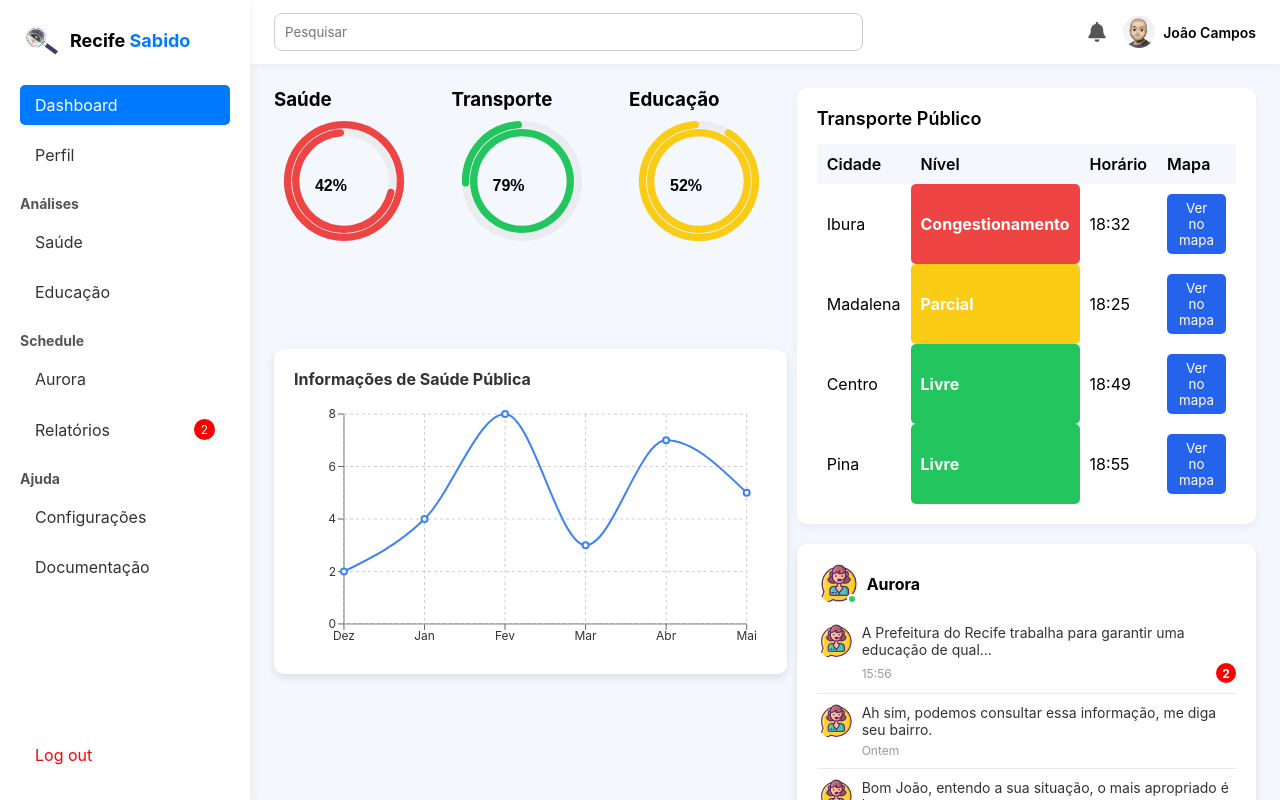
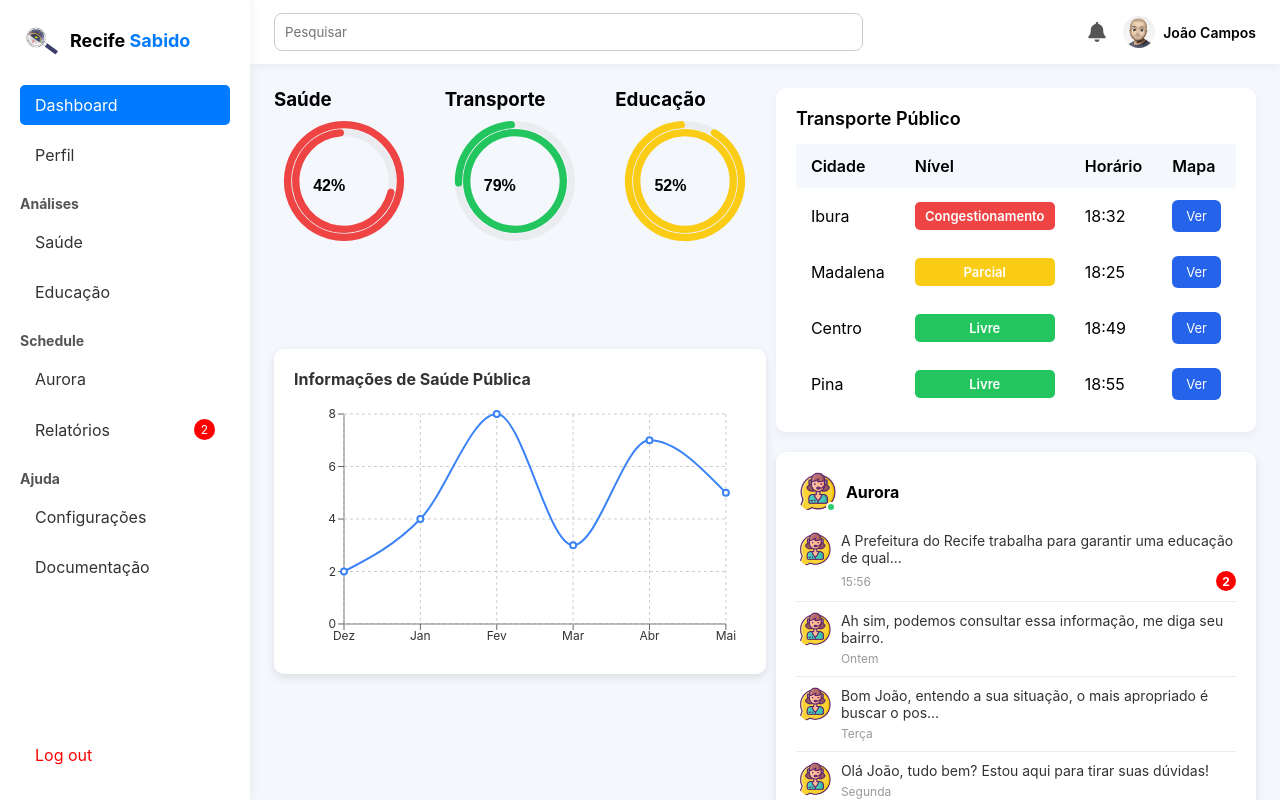
Before and after one commit to Vitorgb7/recife-sabido-front, a Next.js app: page / in a window 1280 px wide. Built offline with nearby package versions, Linux system fonts and the light colour scheme.

Commit message:
fix: consertando erro de estilização no item nivel de rota de transporte

```diff
--- a/src/app/components/TransportWidget.tsx
+++ b/src/app/components/TransportWidget.tsx
@@ -26,10 +26,12 @@ export default function TransportWidget() {
           {transportData.map((item, index) => (
             <tr key={index}>
               <td>{item.city}</td>
-              <td className={`status ${item.color}`}>{item.status}</td>
+              <td>
+                <span className={`status ${item.color}`}>{item.status}</span>
+              </td>
               <td>{item.time}</td>
               <td>
-                <button className="map-button">Ver no mapa</button>
+                <button className="map-button">Ver</button>
               </td>
             </tr>
           ))}
--- a/src/app/styles/transport.css
+++ b/src/app/styles/transport.css
@@ -18,7 +18,7 @@
 
 .transport-table th,
 .transport-table td {
-    padding: 10px;
+  padding: 12px 15px;
   text-align: left;
 }
 
@@ -27,11 +27,22 @@
   font-weight: 600;
 }
 
+/* Alinhamento do status */
+.transport-table td {
+  vertical-align: middle;
+}
+
 .status {
-    padding: 5px 10px;
+  display: flex;
+  align-items: center;
+  justify-content: center;
+  padding: 6px 12px;
   border-radius: 5px;
+  font-size: 13px;
+  font-weight: 600;
   color: white;
-    font-weight: bold;
+  width: 140px; /* Definir largura para manter alinhamento */
+  text-align: center;
 }
 
 .red {
@@ -40,19 +51,23 @@
 
 .yellow {
   background-color: #facc15;
+  color: white;
 }
 
 .green {
   background-color: #22c55e;
 }
 
+/* Botão do mapa */
 .map-button {
   background-color: #2563eb;
   color: white;
-    padding: 6px 12px;
+  padding: 8px 14px;
   border: none;
-    border-radius: 5px;
+  border-radius: 6px;
   cursor: pointer;
+  font-size: 13px;
+  transition: background 0.3s ease-in-out;
 }
 
 .map-button:hover {
```
Lines whose indentation alone changed are shown as unchanged.
